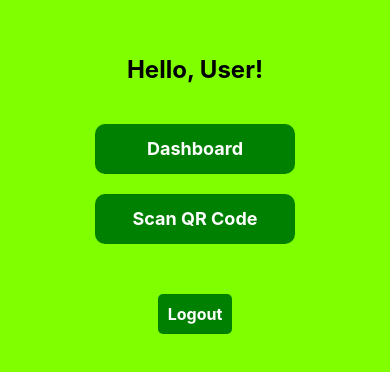
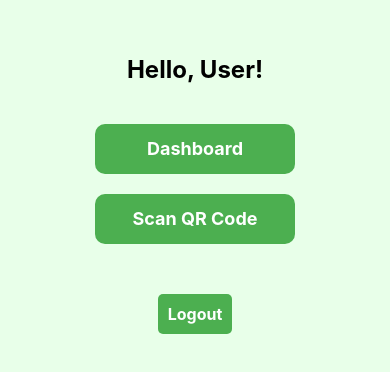
Before and after one commit to TahaRaza/TrashCashApp, a React Native app: screen /Home in a window 390 px wide. Shown: the part 228-600 px from the top of the page. Built offline with nearby package versions, Linux system fonts and the light colour scheme.

Commit message:
Changed theme

```diff
--- a/app/styles/theme.js
+++ b/app/styles/theme.js
@@ -1,10 +1,10 @@
-
-
 export const colors = {
-    buttonGreen: '#008000',  // green for buttons
-    buttonDarkGreen: '#006400',     // Dark green for buttons when pressed
-    white: '#FFFFFF',
-    themeBG: '#7FFF00',    // Light green for background or other elements
+  buttonGreen: "#4CAF50", // green for buttons
+  buttonDarkGreen: "#66BB6A", // Dark green for buttons when pressed
+  alerts: "#FF7043", // to contrast against the green theme
+  themeBG: "#E8FFE9", // Light green for background or other elements
+  highlights: "FFC107", //to emphasize important features
+  white: "111111",
 };
 
 export const buttonStyles = {
@@ -13,16 +13,16 @@ export const buttonStyles = {
     width: 200,
     backgroundColor: colors.buttonGreen,
     marginVertical: 10,
-        alignItems: 'center',
-        justifyContent: 'center',
+    alignItems: "center",
+    justifyContent: "center",
     borderRadius: 10,
   },
   buttonPressed: {
     backgroundColor: colors.buttonDarkGreen,
   },
   buttonText: {
-        color: colors.white,
+    color: "white",
     fontSize: 18,
-        fontWeight: 'bold',
+    fontWeight: "bold",
   },
 };
```
Lines whose indentation alone changed are shown as unchanged.
